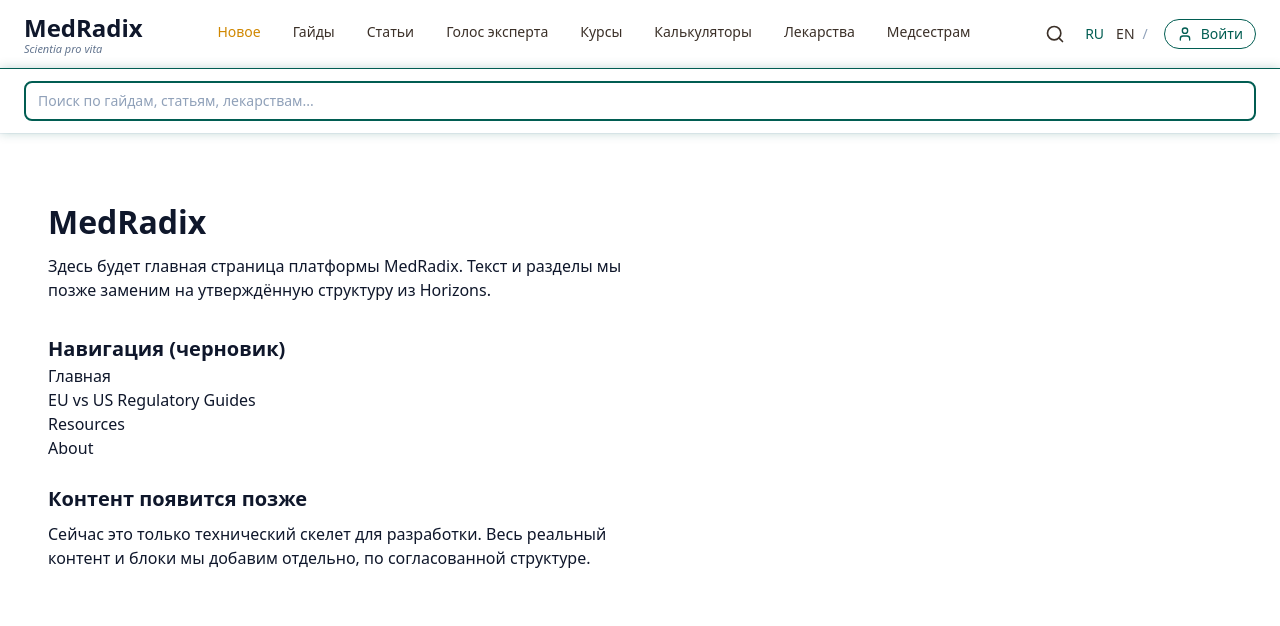
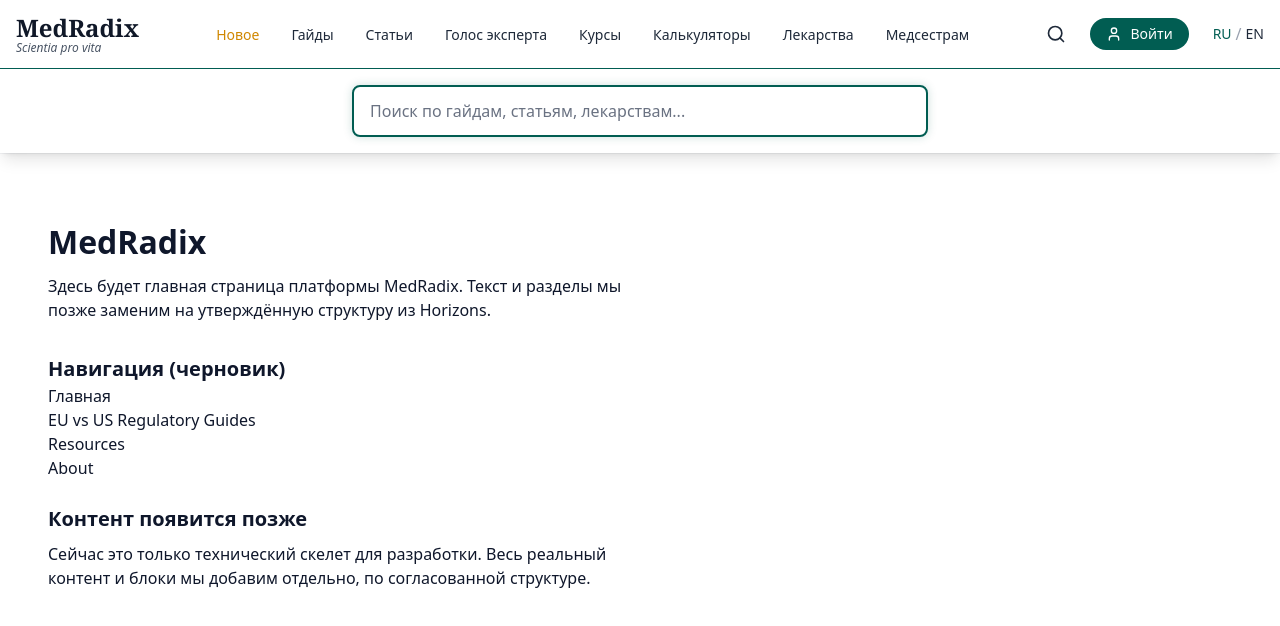
Before and after one commit to NMaryko/MedRadix, a Next.js app: page / in a window 1280 px wide. Both pictures are taken after a click on the button "Поиск". Shown: the top 626 px of the page. Built offline with nearby package versions, Linux system fonts and the light colour scheme.

Commit message:
Refactor Header component and update menu items
Refactor Header component for improved structure and readability, update menu items and news indicators.

```diff
--- a/app/components/Header/Header.tsx
+++ b/app/components/Header/Header.tsx
@@ -1,9 +1,10 @@
+// app/components/Header.tsx
 'use client';
 
 import { useState } from 'react';
 import { Search, User } from 'lucide-react';
 
-const MENU_ITEMS = [
+const menuItems = [
   'Новое',
   'Гайды',
   'Статьи',
@@ -14,14 +15,16 @@ const MENU_ITEMS = [
   'Медсестрам',
 ];
 
-const HAS_NEWS: Record<string, boolean> = {
-  'Новое': true,
+// пока везде НЕТ новостей – всё зелёное
+// когда появятся новости в разделе, просто поменяем false → true
+const hasNews: Record<string, boolean> = {
+  'Новое': false,
   'Гайды': false,
-  'Статьи': true,
+  'Статьи': false,
   'Голос эксперта': false,
   'Курсы': false,
   'Калькуляторы': false,
-  'Лекарства': true,
+  'Лекарства': false,
   'Медсестрам': false,
 };
 
@@ -30,93 +33,108 @@ export default function Header() {
   const [activeLang, setActiveLang] = useState<'RU' | 'EN'>('RU');
 
   return (
-    <header className="w-full border-b border-slate-100 bg-white">
-      {/* Верхняя полоса с логотипом, меню и кнопками */}
-      <div className="max-w-[1360px] mx-auto px-4 lg:px-6 py-3 flex items-center justify-between gap-6">
-        {/* ЛОГОТИП */}
+    <header className="bg-white border-b border-gray-100">
+      {/* Основная шапка */}
+      <div className="max-w-[1360px] mx-auto px-4 py-3">
+        <div className="flex items-center justify-between">
+          {/* Логотип */}
           <div className="flex-shrink-0">
-          <div className="flex flex-col leading-tight">
-            <span className="text-2xl font-semibold text-slate-900">MedRadix</span>
-            <span className="text-[11px] text-slate-500 italic mt-[-2px]">
+            <div className="flex flex-col">
+              <span className="text-2xl font-bold text-gray-900 font-serif">
+                MedRadix
+              </span>
+              <span className="text-xs text-gray-600 italic -mt-1">
                 Scientia pro vita
               </span>
             </div>
           </div>
 
-        {/* МЕНЮ */}
-        <nav className="flex-1 hidden md:flex justify-center">
-          <ul className="flex items-center gap-6 lg:gap-8 text-sm">
-            {MENU_ITEMS.map((item) => (
+          {/* Центральное меню */}
+          <nav className="flex-1 flex justify-center">
+            <ul className="flex items-center space-x-8">
+              {menuItems.map((item) => {
+                const underlineColor = hasNews[item]
+                  ? 'bg-yellow-500'
+                  : 'bg-[#015d52]';
+
+                return (
                   <li key={item} className="relative">
                     <button
-                  className={`
-                    group pb-1 transition-colors duration-200
-                    ${item === 'Новое' ? 'text-yellow-600' : 'text-[#3b3028]'}
-                    hover:text-[#015d52]
-                  `}
+                      className={`text-sm font-medium transition-colors duration-200 group ${
+                        item === 'Новое'
+                          ? 'text-yellow-600'
+                          : 'text-gray-800'
+                      } hover:text-[#015d52]`}
                     >
                       {item}
-                  {/* Линия под пунктом меню */}
+                      {/* Полоса под пунктом меню (появляется при ховере) */}
                       <span
-                    className={`
-                      pointer-events-none absolute left-0 -bottom-[6px] h-[2px] w-full
-                      opacity-0 group-hover:opacity-100 transition-opacity duration-200
-                      ${HAS_NEWS[item] ? 'bg-yellow-500' : 'bg-[#015d52]'}
-                    `}
+                        className={`pointer-events-none absolute -bottom-1 left-0 w-full h-0.5 ${underlineColor} opacity-0 group-hover:opacity-100 transition-opacity duration-200`}
                       />
                     </button>
                   </li>
-            ))}
+                );
+              })}
             </ul>
           </nav>
 
-        {/* ПРАВАЯ ЧАСТЬ: ПОИСК, ЯЗЫК, ВОЙТИ */}
-        <div className="flex items-center gap-4 flex-shrink-0">
+          {/* Правая часть */}
+          <div className="flex items-center space-x-6">
             {/* Лупа */}
             <button
-            onClick={() => setIsSearchOpen((prev) => !prev)}
-            className="text-[#3b3028] hover:text-[#015d52] transition-colors"
+              onClick={() => setIsSearchOpen(!isSearchOpen)}
+              className="text-gray-800 hover:text-[#015d52] transition-colors duration-200"
               aria-label="Поиск"
             >
               <Search size={20} />
             </button>
 
-          {/* ЯЗЫКИ */}
-          <div className="hidden sm:flex items-center gap-1 text-sm">
-            {(['RU', 'EN'] as const).map((lang) => (
-              <button
-                key={lang}
-                onClick={() => setActiveLang(lang)}
-                className={`
-                  px-1 transition-colors duration-200
-                  ${activeLang === lang
-                    ? 'text-[#015d52]'
-                    : 'text-[#3b3028] hover:text-[#015d52]'}
-                `}
-              >
-                {lang}
-              </button>
-            ))}
-            <span className="text-slate-400">/</span>
-          </div>
-
-          {/* ВОЙТИ */}
-          <button className="inline-flex items-center gap-2 rounded-full border border-[#015d52] px-3 py-1 text-sm font-medium text-[#015d52] hover:bg-[#015d52] hover:text-white transition-colors">
+            {/* Кнопка Войти — зелёная, текст и иконка белые */}
+            <button className="flex items-center space-x-2 bg-[#015d52] text-white px-4 py-1.5 rounded-full text-sm font-medium hover:bg-[#01463d] transition-colors duration-200">
               <User size={16} />
               <span>Войти</span>
             </button>
+
+            {/* Переключатель языков: RU / EN после кнопки */}
+            <div className="flex items-center space-x-1">
+              <button
+                onClick={() => setActiveLang('RU')}
+                className={`text-sm font-medium transition-colors duration-200 ${
+                  activeLang === 'RU'
+                    ? 'text-[#015d52]'
+                    : 'text-gray-800 hover:text-[#015d52]'
+                }`}
+              >
+                RU
+              </button>
+
+              <span className="text-gray-400">/</span>
+
+              <button
+                onClick={() => setActiveLang('EN')}
+                className={`text-sm font-medium transition-colors duration-200 ${
+                  activeLang === 'EN'
+                    ? 'text-[#015d52]'
+                    : 'text-gray-800 hover:text-[#015d52]'
+                }`}
+              >
+                EN
+              </button>
+            </div>
+          </div>
         </div>
       </div>
 
-      {/* ПАНЕЛЬ ПОИСКА ПОД ШАПКОЙ */}
+      {/* Панель поиска — узкая, по центру, с полями слева/справа */}
       {isSearchOpen && (
-        <div className="border-t border-[#015d52] bg-white shadow-[0_0_10px_rgba(1,93,82,0.25)]">
-          <div className="max-w-[1360px] mx-auto px-4 lg:px-6 py-3">
-            <div className="rounded-lg border-2 border-[#015d52]">
+        <div className="border-t border-[#015d52] bg-white shadow-lg">
+          <div className="max-w-[1360px] mx-auto px-4 py-4 flex justify-center">
+            <div className="w-full max-w-xl border-2 border-[#015d52] rounded-lg shadow-[0_0_10px_rgba(1,93,82,0.2)]">
               <input
                 type="text"
                 placeholder="Поиск по гайдам, статьям, лекарствам..."
-                className="w-full bg-transparent px-3 py-2 text-sm outline-none text-slate-900 placeholder-slate-400"
+                className="w-full px-4 py-3 text-gray-900 placeholder-gray-500 border-none outline-none bg-transparent"
+                autoFocus
               />
             </div>
           </div>
```
Lines whose indentation alone changed are shown as unchanged.
